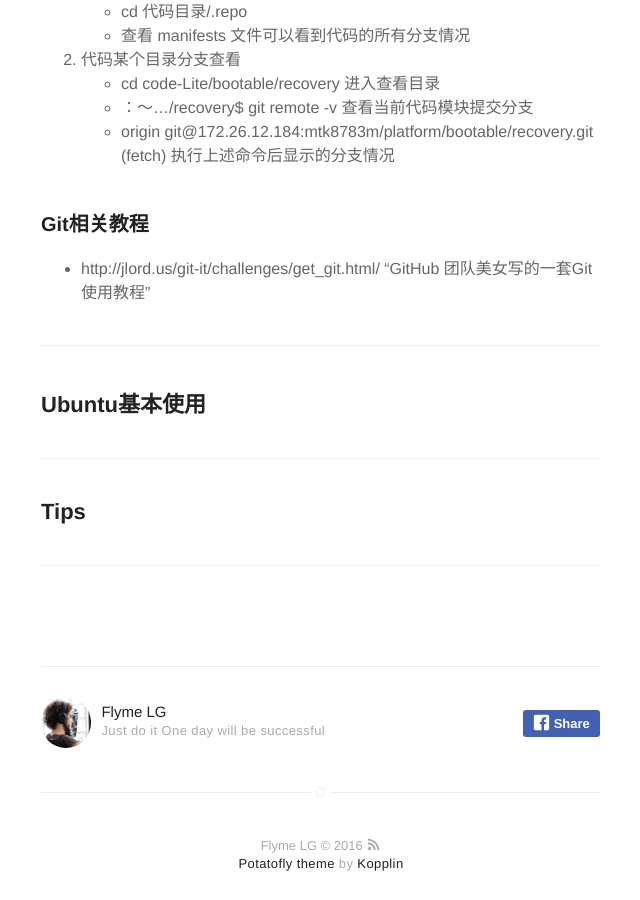
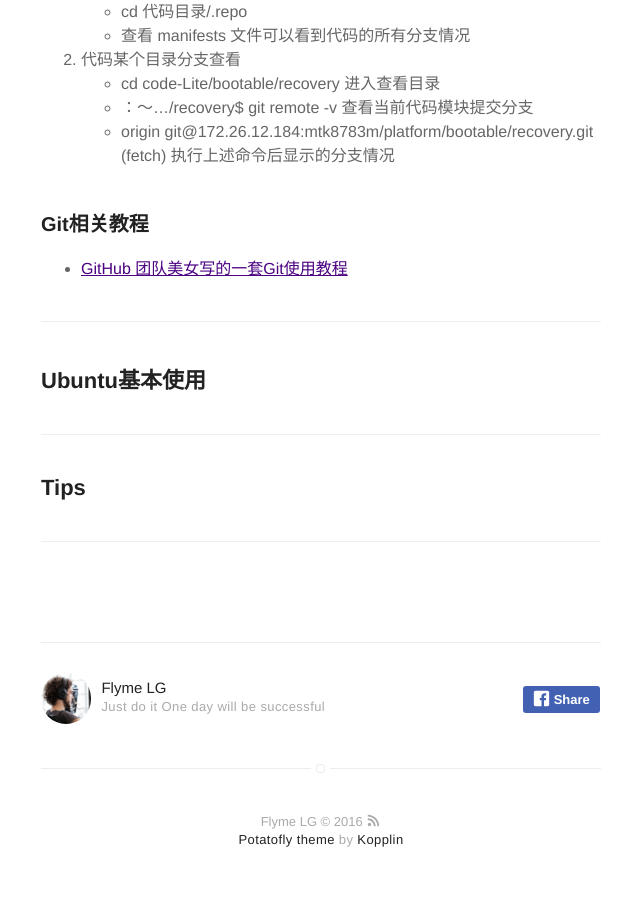
Before and after one commit to potatofly/potatofly.github.io, a Jekyll site: the page built from _posts/2016-10-21-note.markdown, in a window 1280 px wide and 900 px high, scrolled down 1223 px. Shown: the whole window, without its empty margins (319-959 px from the left). Built offline with Jekyll 4.4.1, drawn with Linux system fonts in a browser that asks for light colours.

Commit message:
Update 2016-10-21-note.markdown

```diff
--- a/_posts/2016-10-21-note.markdown
+++ b/_posts/2016-10-21-note.markdown
@@ -47,7 +47,7 @@ description: 整理的一些常用工具及技巧
  * origin	git@172.26.12.184:mtk8783m/platform/bootable/recovery.git (fetch) 执行上述命令后显示的分支情况
 
 ### Git相关教程
-* http://jlord.us/git-it/challenges/get_git.html/ "GitHub 团队美女写的一套Git使用教程"
+* [GitHub 团队美女写的一套Git使用教程](http://jlord.us/git-it/challenges/get_git.html)
 
 ---
 
```
